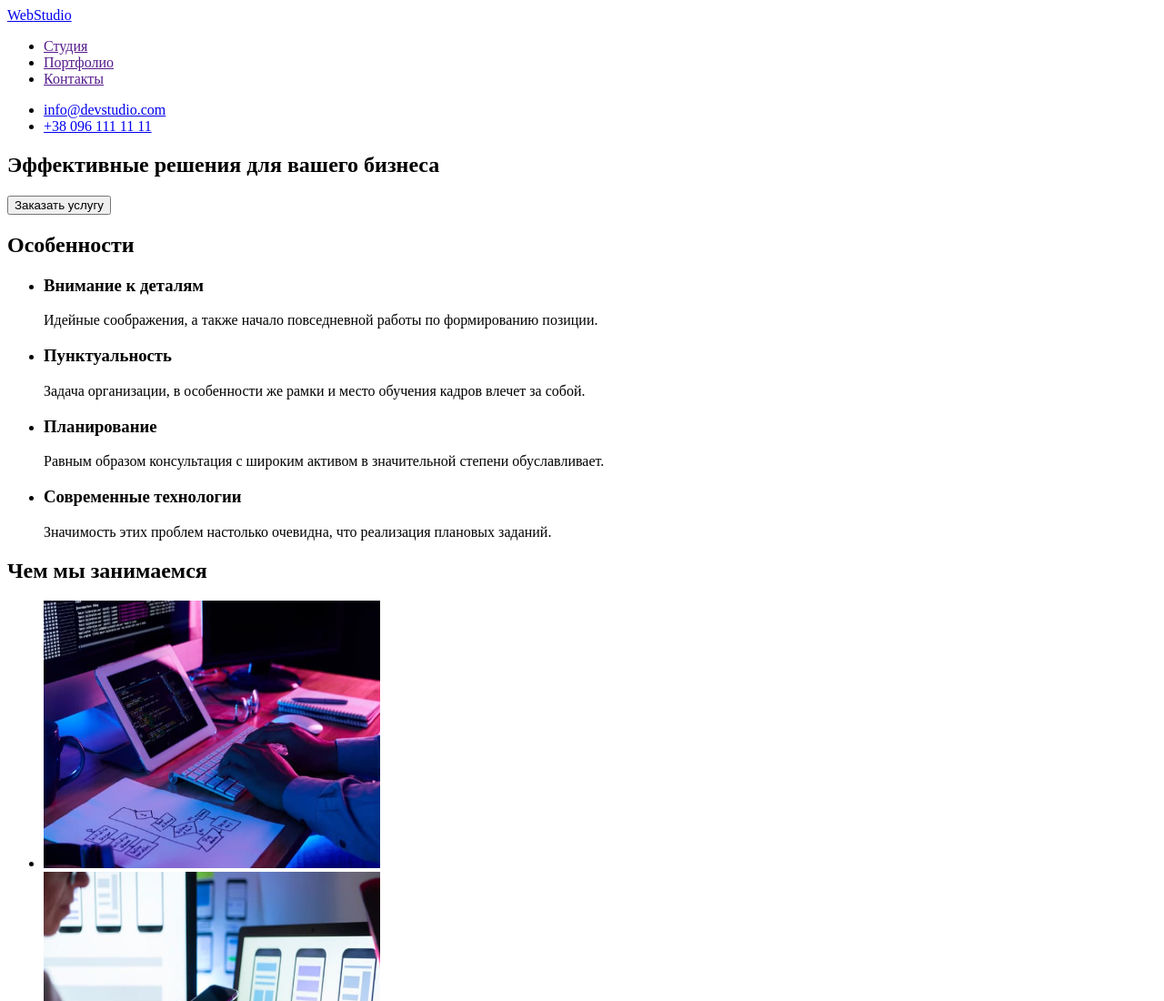
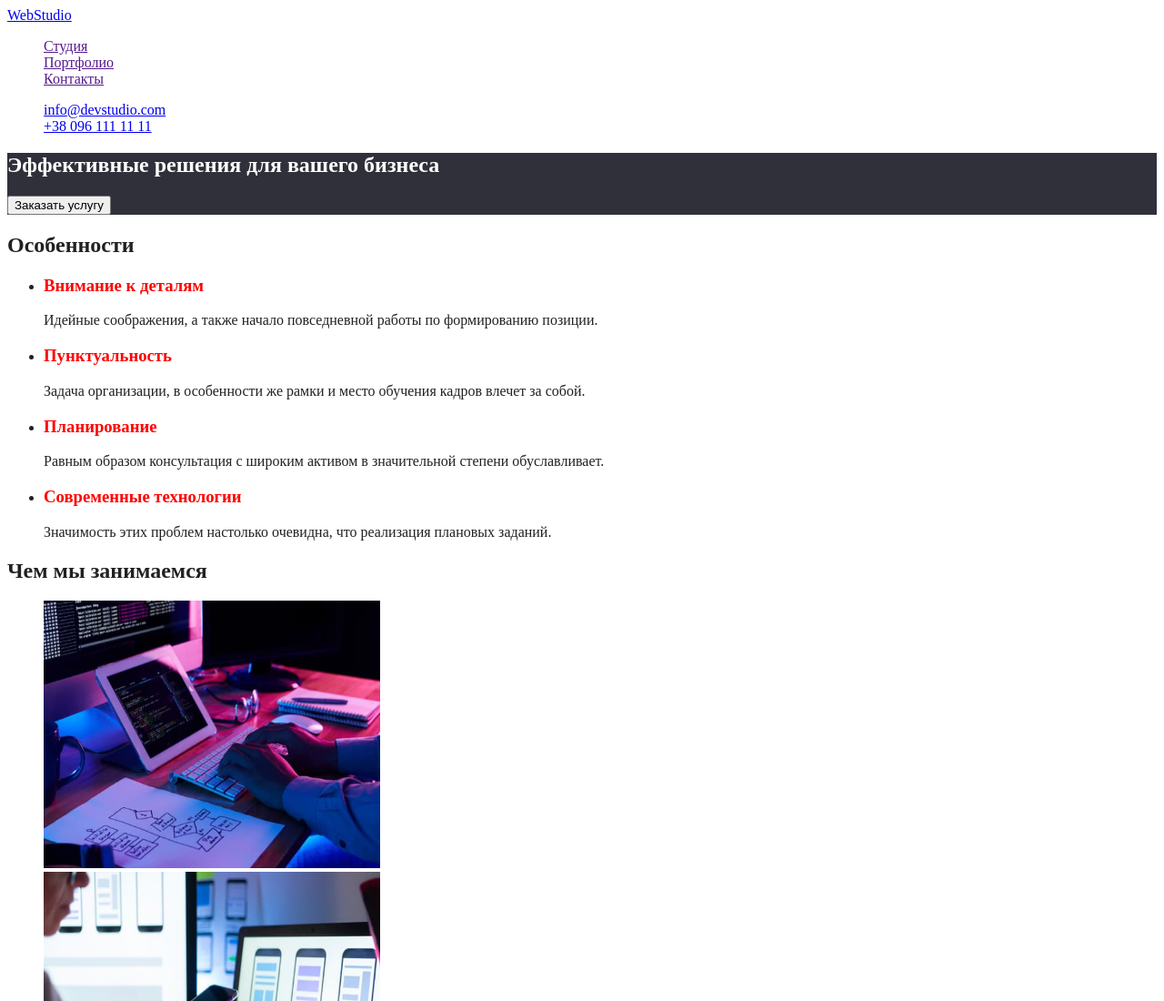
Before and after one commit to GRYz1n/goit-markup-hw-02, a plain HTML site: page index.html in a window 1280 px wide. Shown: the top 1100 px of the page at 91% size. Drawn offline with Linux system fonts and the light colour scheme.

Commit message:
CSS work, stage 1

```diff
--- a/css/styles.css
+++ b/css/styles.css
@@ -1,3 +1,39 @@
-body {
+/* Main page */
+.page {
+  color: #212121;
   background-color: #fff;
 }
+
+/* Site nav */
+.list {
+  list-style: none;
+}
+
+.site-nav .link:hover,
+.site-nav .link:focus {
+  color: #2196f3;
+}
+
+/* Hero */
+.hero {
+  background: #2f303a;
+}
+
+.hero-title {
+  color: #ffffff;
+}
+
+/* features */
+
+.features .title {
+  color: red;
+}
+
+/* Footer */
+
+/* Peculiarities, hyperlink color #757575
+   Footer Web color #2196F3
+   color: rgba(255, 255, 255, 0.6);
+   main background: #E5E5E5;
+   hero\footer background: #2F303A;
+   Accent, hover #2196F3  */ ;
--- a/index.html
+++ b/index.html
@@ -4,79 +4,74 @@
     <meta charset="UTF-8">
     <meta http-equiv="X-UA-Compatible" content="IE=edge">
     <meta name="viewport" content="width=device-width, initial-scale=1.0">
-    <link rel="stylesheet" href="./css/styles.css"/>
     <title>Студия</title>
+    <link rel="stylesheet" href="./css/styles.css" />
 </head>
-<body>
+<body class="page">
 
     <!-- Header top -->
     <header>
         <nav class="menu">
             <a href="./index.html">Web<span>Studio</span></a>
-                <ul>
-                    <li><a href="">Студия</a></li>
-                    <li><a href="">Портфолио</a></li>
-                    <li><a href="">Контакты</a></li>
+                <ul class="site-nav list">
+                    <li><a href="" class="link">Студия</a></li>
+                    <li><a href="" class="link">Портфолио</a></li>
+                    <li><a href="" class="link">Контакты</a></li>
                 </ul>
         </nav>
-            <ul>
+            <ul class="contact list">
                 <li><a href="mailto:info@devstudio.com">info@devstudio.com</a></li>
                 <li><a href="tel:+380961111111">+38 096 111 11 11</a></li>
             </ul>
     </header>
 
-
     <main>
 
         <!-- Hero -->
 
-        <section>
-            <div class="order">
-                <h1>Эффективные решения для вашего бизнеса</h1>
+        <section class="hero">
+                <h1 class="hero-title">Эффективные решения для вашего бизнеса</h1>
                 <button type='button'>Заказать услугу</button>
-            </div>
         </section>
 
 
         <!-- Content section -->
 
-        <section>
-            <div class="Peculiarities">
+        <section class="section">
             <h2>Особенности</h2>
-                    <ul>
+                <ul class="features">
                     <li>
-                            <h3>Внимание к деталям</h3>
+                        <h3 class="title">Внимание к деталям</h3>
                             <p>Идейные соображения, а также
                             начало повседневной работы по
                             формированию позиции.</p>
                     </li>
                     <li>
-                            <h3>Пунктуальность</h3>
+                        <h3 class="title">Пунктуальность</h3>
                             <p>Задача организации, в особенности
                             же рамки и место обучения кадров
                             влечет за собой.</p>
                     </li>
                     <li>
-                            <h3>Планирование</h3>
+                        <h3 class="title">Планирование</h3>
                             <p>Равным образом консультация с
                             широким активом в значительной
                             степени обуславливает.</p>
                     </li>
                     <li>
-                            <h3>Современные технологии</h3>
+                        <h3 class="title">Современные технологии</h3>
                             <p>Значимость этих проблем настолько
                             очевидна, что реализация плановых
                             заданий.</p>
                     </li>
                 </ul>
-            </div>
         </section>
 
         <!-- What we do -->
-        <section>
+        <section class="section">
             <div class="Our work">
                 <h2>Чем мы занимаемся</h2>
-                    <ul>
+                    <ul class="work list">
                         <li>
                             <img src="./images/work1.jpg" width="370" height="294" alt="код">
                         </li>
@@ -92,10 +87,10 @@
 
 
         <!-- Our team -->
-        <section>
+        <section class="section">
             <div class="Team">
                 <h2>Наша команда</h2>
-                    <ul>
+                    <ul class="team list">
                         <li>
                             <img src="./images/team1.jpg" width="270" alt="Игорь Демьяненко">
                             <h3>Игорь Демьяненко</h3>
```
Lines whose indentation alone changed are shown as unchanged.
